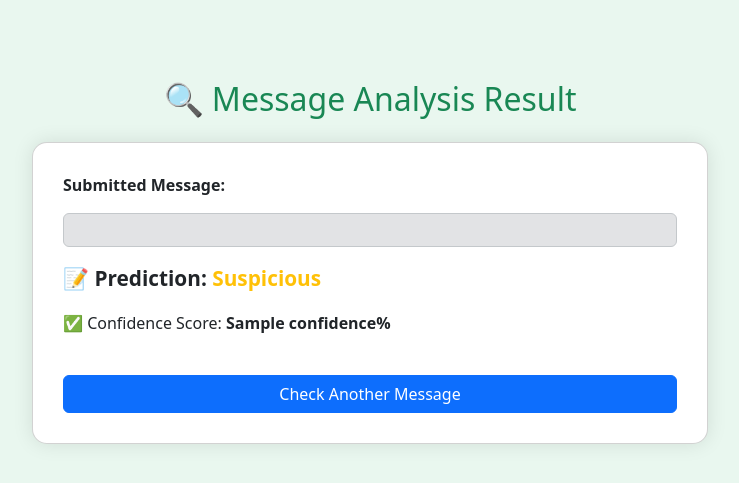
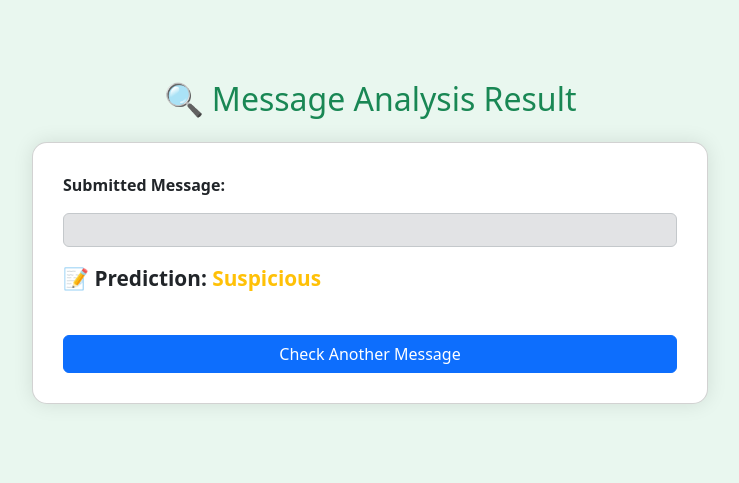
Before and after one commit to NeerajYadavX/fake-message-detector, a Flask app: template templates/result.html in a window 1280 px wide. Shown: the top 483 px of the page, without its empty margins (270-1009 px from the left). Run offline with Flask 3, Linux system fonts and the light colour scheme; the template is opened without the code that fills it: most values are stand-ins (such as "Sample title", 1, 10 or a date in 2020); parts of the project's set-up code (start-up, migrations or seed data) failed here and were passed over.

Commit message:
Removed confidence score as per client request

```diff
--- a/app.py
+++ b/app.py
@@ -35,7 +35,7 @@ CSV_FILE = "submitted_messages.csv"
 if not os.path.exists(CSV_FILE):
     with open(CSV_FILE, mode='w', newline='', encoding='utf-8') as file:
         writer = csv.writer(file)
-        writer.writerow(["timestamp", "message", "prediction", "confidence"])
+        writer.writerow(["timestamp", "message", "prediction"])
 
 # Text Cleaning Functions
 def clean_text(text):
@@ -105,18 +105,17 @@ def predict():
     processed_msg = preprocess_text(message)
     vectorized_input = vectorizer.transform([processed_msg])
     prediction = model.predict(vectorized_input)[0]
-    confidence = model.predict_proba(vectorized_input).max() * 100
+    # confidence = model.predict_proba(vectorized_input).max() * 100
 
     # Save to CSV
     with open(CSV_FILE, mode='a', newline='', encoding='utf-8') as file:
         writer = csv.writer(file)
-        writer.writerow([datetime.now(), message, prediction, f"{confidence:.2f}"])
+        writer.writerow([datetime.now(), message, prediction])
 
     return render_template('result.html',
-                           label=prediction.capitalize(),
-                           confidence=round(confidence, 2),
-                           message=message,
-                           image_path=None)
+                       label=prediction.capitalize(),
+                       message=message,
+                       image_path=None)
 
 
 # Start the app
--- a/templates/result.html
+++ b/templates/result.html
@@ -40,7 +40,7 @@
         {% endif %}
       </p>
 
-      <p>✅ Confidence Score: <strong>{{ confidence }}%</strong></p>
+      <!-- <p>✅ Confidence Score: <strong>{{ confidence }}%</strong></p> -->
 
       <a href="/" class="btn btn-primary mt-4">Check Another Message</a>
     </div>
```
